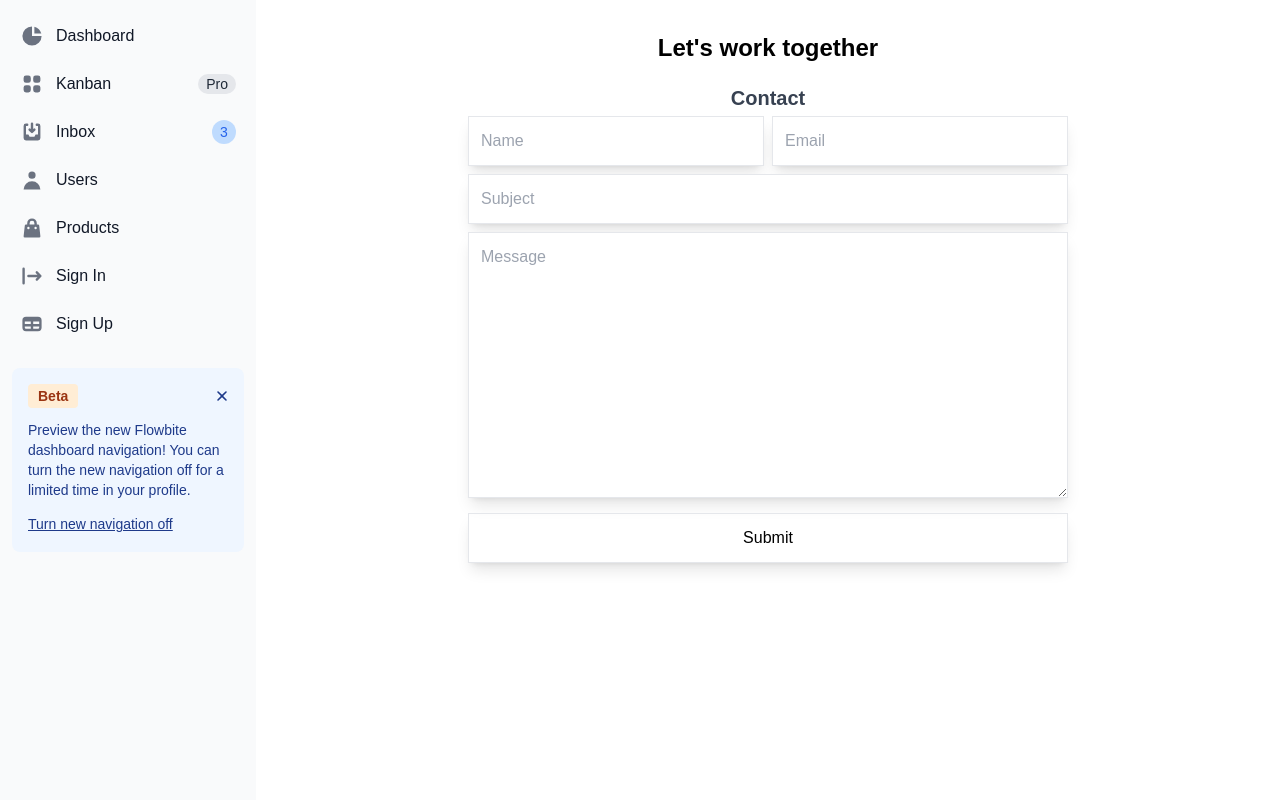
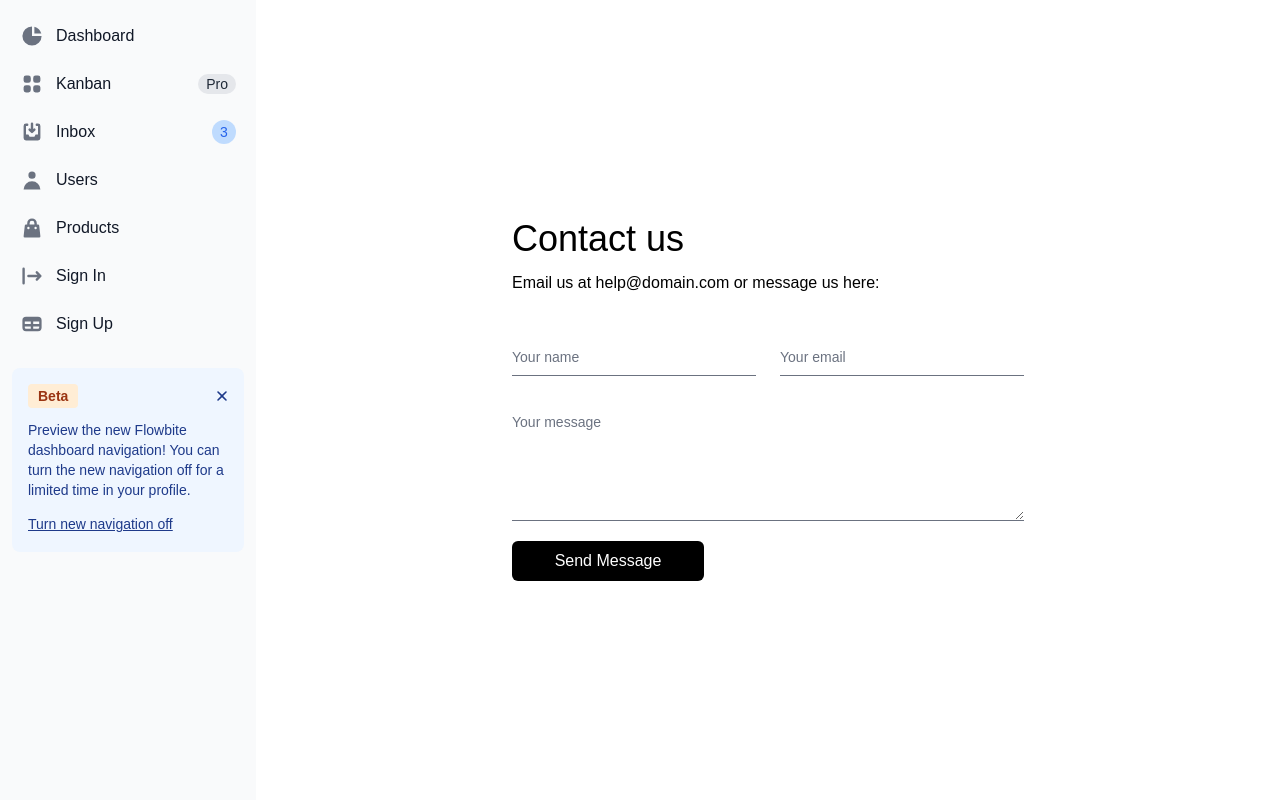
Before and after one commit to sjosegarcia/portfolio, a Next.js app: page /contact in a window 1280 px wide. Shown: the top 800 px of the page. Built offline with nearby package versions, Linux system fonts and the light colour scheme.

Commit message:
simple contact page

```diff
--- a/components/Contact.tsx
+++ b/components/Contact.tsx
@@ -1,40 +1,90 @@
-import React, { FC } from "react";
+import React, { FC, FormEvent, useState } from "react";
+import web3FormPublicAccessKey from "../settings";
 
 const Contact: FC = () => {
+  const [name, setName] = useState<string>("");
+  const [email, setEmail] = useState<string>("");
+  const [message, setMessage] = useState<string>("");
+
+  const handleSubmit = async (e: FormEvent<HTMLDivElement>) => {
+    if (name.length === 0 && email.length === 0 && message.length === 0) return;
+    e.preventDefault();
+    const response = await fetch("https://api.web3forms.com/submit", {
+      method: "POST",
+      headers: {
+        "Content-Type": "application/json",
+        Accept: "application/json",
+      },
+      body: JSON.stringify({
+        access_key: web3FormPublicAccessKey,
+        name: name,
+        email: email,
+        message: message,
+      }),
+    });
+    const result = await response.json();
+    if (!result.success) {
+      console.log(result);
+    }
+  };
+
   return (
-    <div className="max-w-[1240px] m-auto p-4 h-screen">
-      <h1 className="text-2xl font-bold text-center p-4">
-        Let's work together
-      </h1>
-      <h2 className="text-xl font-bold text-center text-gray-700 p-1">
-        Contact
-      </h2>
-      <form className="max-w-[600px] m-auto">
-        <div className="grid grid-cols-2 gap-2">
+    <div>
+      <div className="flex min-h-screen items-center justify-start bg-white">
+        <div className="mx-auto w-full max-w-lg">
+          <h1 className="text-4xl font-medium">Contact us</h1>
+          <p className="mt-3">
+            Email us at help@domain.com or message us here:
+          </p>
+
+          <form className="mt-10">
+            <div className="grid gap-6 sm:grid-cols-2">
+              <div className="relative z-0">
                 <input
-            className="border shadow-lg p-3"
                   type="text"
-            placeholder="Name"
+                  name="name"
+                  className="peer block w-full appearance-none border-0 border-b border-gray-500 bg-transparent py-2.5 px-0 text-sm text-gray-900 focus:border-blue-600 focus:outline-none focus:ring-0"
+                  placeholder=" "
+                  onChange={(e) => {setName(e.currentTarget.value)}}
                 />
+                <label className="absolute top-3 -z-10 origin-[0] -translate-y-6 scale-75 transform text-sm text-gray-500 duration-300 peer-placeholder-shown:translate-y-0 peer-placeholder-shown:scale-100 peer-focus:left-0 peer-focus:-translate-y-6 peer-focus:scale-75 peer-focus:text-blue-600 peer-focus:dark:text-blue-500">
+                  Your name
+                </label>
+              </div>
+              <div className="relative z-0">
                 <input
-            className="border shadow-lg p-3"
-            type="email"
-            placeholder="Email"
+                  type="text"
+                  name="email"
+                  className="peer block w-full appearance-none border-0 border-b border-gray-500 bg-transparent py-2.5 px-0 text-sm text-gray-900 focus:border-blue-600 focus:outline-none focus:ring-0"
+                  placeholder=" "
+                  onChange={(e) => setEmail(e.currentTarget.value)}
                 />
+                <label className="absolute top-3 -z-10 origin-[0] -translate-y-6 scale-75 transform text-sm text-gray-500 duration-300 peer-placeholder-shown:translate-y-0 peer-placeholder-shown:scale-100 peer-focus:left-0 peer-focus:-translate-y-6 peer-focus:scale-75 peer-focus:text-blue-600 peer-focus:dark:text-blue-500">
+                  Your email
+                </label>
               </div>
-        <input
-          className="border shadow-lg p-3 w-full my-2"
-          type="text"
-          placeholder="Subject"
-        />
+              <div className="relative z-0 col-span-2">
                 <textarea
-          className="border shadow-lg p-3 w-full"
-          cols={30}
-          rows={10}
-          placeholder="Message"
+                  name="message"
+                  rows={5}
+                  className="peer block w-full appearance-none border-0 border-b border-gray-500 bg-transparent py-2.5 px-0 text-sm text-gray-900 focus:border-blue-600 focus:outline-none focus:ring-0"
+                  placeholder=" "
+                  onChange={(e) => setMessage(e.currentTarget.value)}
                 ></textarea>
-        <button className="border shadow-lg p-3 w-full mt-2">Submit</button>
+                <label className="absolute top-3 -z-10 origin-[0] -translate-y-6 scale-75 transform text-sm text-gray-500 duration-300 peer-placeholder-shown:translate-y-0 peer-placeholder-shown:scale-100 peer-focus:left-0 peer-focus:-translate-y-6 peer-focus:scale-75 peer-focus:text-blue-600 peer-focus:dark:text-blue-500">
+                  Your message
+                </label>
+              </div>
+            </div>
+            <div
+              className="mt-5 w-[12rem] rounded-md bg-black px-10 py-2 text-white text-center cursor-default hover:bg-slate-600"
+              onClick={handleSubmit}
+            >
+              Send Message
+            </div>
           </form>
+        </div>
+      </div>
     </div>
   );
 };
--- a/components/Footer.tsx
+++ b/components/Footer.tsx
@@ -3,7 +3,7 @@ import React from "react";
 const Footer = () => {
   return (
     <div>
-      <footer className="bg-gray-800 pt-10 sm:mt-10 pt-10">
+      <footer className="bg-gray-800 pt-10 sm:mt-10">
         <div className="max-w-6xl m-auto text-gray-800 flex flex-wrap justify-left">
           <div className="p-5 w-1/2 sm:w-4/12 md:w-3/12">
             <div className="text-xs uppercase text-gray-400 font-medium mb-6">
--- a/components/Sidebar.tsx
+++ b/components/Sidebar.tsx
@@ -77,9 +77,9 @@ const Sidebar: FC = () => {
                 xmlns="http://www.w3.org/2000/svg"
               >
                 <path
-                  fill-rule="evenodd"
+                  fillRule="evenodd"
                   d="M10 9a3 3 0 100-6 3 3 0 000 6zm-7 9a7 7 0 1114 0H3z"
-                  clip-rule="evenodd"
+                  clipRule="evenodd"
                 ></path>
               </svg>
               <span className="flex-1 ml-3 whitespace-nowrap">Users</span>
@@ -98,9 +98,9 @@ const Sidebar: FC = () => {
                 xmlns="http://www.w3.org/2000/svg"
               >
                 <path
-                  fill-rule="evenodd"
+                  fillRule="evenodd"
                   d="M10 2a4 4 0 00-4 4v1H5a1 1 0 00-.994.89l-1 9A1 1 0 004 18h12a1 1 0 00.994-1.11l-1-9A1 1 0 0015 7h-1V6a4 4 0 00-4-4zm2 5V6a2 2 0 10-4 0v1h4zm-6 3a1 1 0 112 0 1 1 0 01-2 0zm7-1a1 1 0 100 2 1 1 0 000-2z"
-                  clip-rule="evenodd"
+                  clipRule="evenodd"
                 ></path>
               </svg>
               <span className="flex-1 ml-3 whitespace-nowrap">Products</span>
@@ -119,9 +119,9 @@ const Sidebar: FC = () => {
                 xmlns="http://www.w3.org/2000/svg"
               >
                 <path
-                  fill-rule="evenodd"
+                  fillRule="evenodd"
                   d="M3 3a1 1 0 00-1 1v12a1 1 0 102 0V4a1 1 0 00-1-1zm10.293 9.293a1 1 0 001.414 1.414l3-3a1 1 0 000-1.414l-3-3a1 1 0 10-1.414 1.414L14.586 9H7a1 1 0 100 2h7.586l-1.293 1.293z"
-                  clip-rule="evenodd"
+                  clipRule="evenodd"
                 ></path>
               </svg>
               <span className="flex-1 ml-3 whitespace-nowrap">Sign In</span>
@@ -140,9 +140,9 @@ const Sidebar: FC = () => {
                 xmlns="http://www.w3.org/2000/svg"
               >
                 <path
-                  fill-rule="evenodd"
+                  fillRule="evenodd"
                   d="M5 4a3 3 0 00-3 3v6a3 3 0 003 3h10a3 3 0 003-3V7a3 3 0 00-3-3H5zm-1 9v-1h5v2H5a1 1 0 01-1-1zm7 1h4a1 1 0 001-1v-1h-5v2zm0-4h5V8h-5v2zM9 8H4v2h5V8z"
-                  clip-rule="evenodd"
+                  clipRule="evenodd"
                 ></path>
               </svg>
               <span className="flex-1 ml-3 whitespace-nowrap">Sign Up</span>
@@ -173,9 +173,9 @@ const Sidebar: FC = () => {
                 xmlns="http://www.w3.org/2000/svg"
               >
                 <path
-                  fill-rule="evenodd"
+                  fillRule="evenodd"
                   d="M4.293 4.293a1 1 0 011.414 0L10 8.586l4.293-4.293a1 1 0 111.414 1.414L11.414 10l4.293 4.293a1 1 0 01-1.414 1.414L10 11.414l-4.293 4.293a1 1 0 01-1.414-1.414L8.586 10 4.293 5.707a1 1 0 010-1.414z"
-                  clip-rule="evenodd"
+                  clipRule="evenodd"
                 ></path>
               </svg>
             </button>
--- a/pages/_app.tsx
+++ b/pages/_app.tsx
@@ -2,7 +2,7 @@ import "../styles/tailwind.css";
 import type { AppProps } from "next/app";
 import Sidebar from "../components/Sidebar";
 import Footer from "../components/Footer";
-import OtherSidebar from "../components/Sidebar"
+import OtherSidebar from "../components/Sidebar";
 function MyApp({ Component, pageProps }: AppProps) {
   return (
     <>
--- a/pages/index.tsx
+++ b/pages/index.tsx
@@ -15,7 +15,6 @@ const Home: FC = () => {
         heading="GODZ LLC"
         message="Building and inspiring inner GODZ LLC, One click at a time."
       />
-      {/*<ImageSlider slides={SliderData} /> */}
       <Services />
     </div>
   );
--- /dev/null
+++ b/settings.ts
@@ -0,0 +1,3 @@
+const web3FormPublicAccessKey = "2be134fe-0a11-4020-908a-eba5ec79e0ba";
+
+export default web3FormPublicAccessKey;
```
Lines whose indentation alone changed are shown as unchanged.
